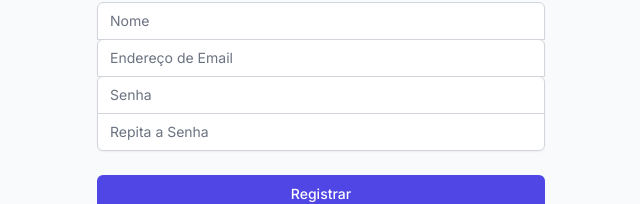
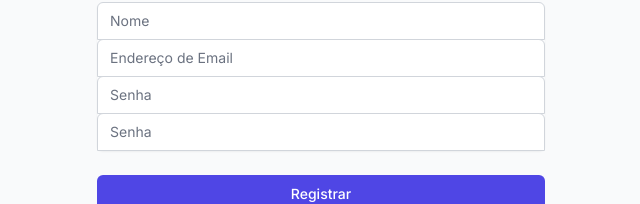
Before and after one commit to Dijaa/starting-with-next, a Next.js app: page /register in a window 1280 px wide. Shown: the part 313-517 px from the top of the page, without its empty margins (319-959 px from the left). Built offline with nearby package versions, Linux system fonts and the light colour scheme.

Commit message:
Add password validation and error handling

```diff
--- a/src/app/register/page.tsx
+++ b/src/app/register/page.tsx
@@ -1,18 +1,17 @@
 "use client";
-import React, { useState } from "react";
+import React, { useEffect, useState } from "react";
 import { create } from "../actions";
 import { dataForm } from "../actions";
 import { z } from "zod";
 import PasswordField from "../components/PasswordField";
 
-export default function Home() {
-  const [passwordError, setPasswordError] = useState(false);
-  const [passwordErrorMessage, setPasswordErrorMessage] = useState("");
-  const [confirmPasswordError, setConfirmPasswordError] = useState(false);
-  const [confirmPasswordErrorMessage, setConfirmPasswordErrorMessage] =
-    useState("");
+type FieldState = {
+  value: string;
+  error: boolean;
+  errorMessage: string;
+};
 
-  const errorMessages = {
+const ERROR_MESSAGES = {
   name: {
     too_small: "O nome deve ter pelo menos 3 caracteres",
   },
@@ -27,40 +26,74 @@ export default function Home() {
   },
 };
 
+const PASSWORD_VALIDATION = z
+  .string()
+  .min(6, ERROR_MESSAGES.password.too_small);
+
+export default function Home() {
+  const [passwordState, setPasswordState] = useState<FieldState>({
+    value: "",
+    error: false,
+    errorMessage: "",
+  });
+
+  const [confirmPasswordState, setConfirmPasswordState] = useState<FieldState>({
+    value: "",
+    error: false,
+    errorMessage: "",
+  });
+
   const schema = z.object({
-    name: z.string().min(3, errorMessages.name.too_small),
-    email: z.string().email(errorMessages.email.invalid),
-    password: z.string().min(6, errorMessages.password.too_small),
-    confirmPassword: z.string().min(6, errorMessages.confirmPassword.too_small),
+    name: z.string().min(3, ERROR_MESSAGES.name.too_small),
+    email: z.string().email(ERROR_MESSAGES.email.invalid),
+    password: z.string().min(6, ERROR_MESSAGES.password.too_small),
+    confirmPassword: z
+      .string()
+      .min(6, ERROR_MESSAGES.confirmPassword.too_small),
   });
-  const passwordValidation = z
-    .string()
-    .min(6, errorMessages.password.too_small);
-  function validateFieldPassword(e: React.FocusEvent<HTMLInputElement>): void {
-    const passwordParsed = passwordValidation.safeParse(e.target.value);
-    if (!passwordParsed.success) {
-      setPasswordError(true);
-      setPasswordErrorMessage(passwordParsed.error.errors[0].message);
-    } else {
-      setPasswordError(false);
+
+  function validateField(
+    e: React.FocusEvent<HTMLInputElement>,
+    setState: React.Dispatch<React.SetStateAction<FieldState>>
+  ): void {
+    const parsed = PASSWORD_VALIDATION.safeParse(e.target.value);
+    if (!parsed.success) {
+      setState({
+        value: e.target.value,
+        error: true,
+        errorMessage: parsed.error.errors[0].message,
+      });
+      return;
     }
+    setState({
+      value: e.target.value,
+      error: false,
+      errorMessage: "",
+    });
   }
 
-  function validateFieldConfirmPassword(
-    e: React.FocusEvent<HTMLInputElement>
-  ): void {
-    const confirmPasswordParsed = passwordValidation.safeParse(e.target.value);
-    if (!confirmPasswordParsed.success) {
-      setConfirmPasswordError(true);
-      setConfirmPasswordErrorMessage(
-        confirmPasswordParsed.error.errors[0].message
-      );
-    } else {
-      setConfirmPasswordError(false);
+  useEffect(() => {
+    if (confirmPasswordState.value.length < 6) return;
+    if (
+      passwordState.value &&
+      confirmPasswordState.value &&
+      passwordState.value !== confirmPasswordState.value
+    ) {
+      setConfirmPasswordState({
+        ...confirmPasswordState,
+        error: true,
+        errorMessage: "Senhas não conferem",
+      });
+      return;
     }
-  }
+    setConfirmPasswordState({
+      ...confirmPasswordState,
+      error: false,
+      errorMessage: "",
+    });
+  }, [passwordState, confirmPasswordState]);
 
-  async function validation(formData: FormData) {
+  /*async function validation(formData: FormData) {
     const formdata = Object.fromEntries(formData);
     const data: dataForm = {
       name: formdata["name"] as string,
@@ -77,7 +110,7 @@ export default function Home() {
       console.log(dataParsed.error.errors);
     }
   }
-
+*/
   return (
     <div className="min-h-screen flex items-center justify-center bg-gray-50 py-12 px-4 sm:px-6 lg:px-8">
       <div className="max-w-md w-full space-y-8">
@@ -121,23 +154,19 @@ export default function Home() {
                 Senha
               </label>
               <PasswordField
-                error={passwordError}
-                errorMessage={passwordErrorMessage}
-                onBlur={validateFieldPassword}
+                error={passwordState.error}
+                errorMessage={passwordState.errorMessage}
+                onBlur={(e) => validateField(e, setPasswordState)}
               />
             </div>
             <div>
               <label htmlFor="confirm-password" className="sr-only">
                 Repita a Senha
               </label>
-              <input
-                id="confirm-password"
-                name="confirm-password"
-                type="password"
-                autoComplete="new-password"
-                required
-                className="appearance-none rounded-none relative block w-full px-3 py-2 border border-gray-300 placeholder-gray-500 text-gray-900 rounded-b-md focus:outline-none focus:ring-indigo-500 focus:border-indigo-500 focus:z-10 sm:text-sm cursor-pointer"
-                placeholder="Repita a Senha"
+              <PasswordField
+                error={confirmPasswordState.error}
+                errorMessage={confirmPasswordState.errorMessage}
+                onBlur={(e) => validateField(e, setConfirmPasswordState)}
               />
             </div>
           </div>
```
Lines whose indentation alone changed are shown as unchanged.
